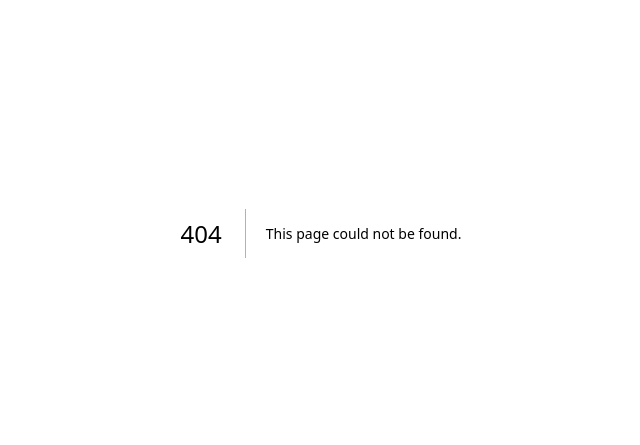
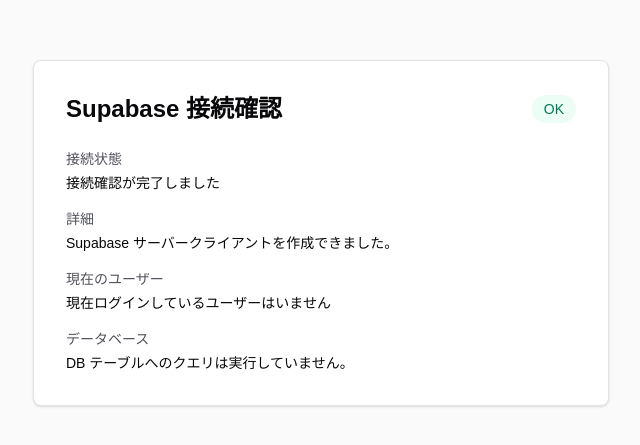
Before and after one commit to aekg8812/FoodKit, a Next.js app: page /supabase-test in a window 1280 px wide. Before the commit this address had no page. Shown: the part 167-612 px from the top of the page, without its empty margins (319-959 px from the left). Built offline with nearby package versions, Linux system fonts and the light colour scheme; no server answers.

Commit message:
Initial Next.js setup

```diff
--- a/package.json
+++ b/package.json
@@ -9,6 +9,8 @@
     "lint": "eslint"
   },
   "dependencies": {
+    "@supabase/ssr": "^0.12.0",
+    "@supabase/supabase-js": "^2.110.0",
     "next": "16.2.10",
     "react": "19.2.4",
     "react-dom": "19.2.4"
--- /dev/null
+++ b/src/app/supabase-test/page.tsx
@@ -0,0 +1,64 @@
+import { createClient } from "@/lib/supabase/server";
+
+export default async function SupabaseTestPage() {
+  let connectionStatus = "接続確認が完了しました";
+  let connectionDetail = "Supabase サーバークライアントを作成できました。";
+  let userMessage = "現在ログインしているユーザーはいません";
+  let hasError = false;
+
+  try {
+    const supabase = await createClient();
+    const { data, error } = await supabase.auth.getUser();
+
+    if (error && error.name !== "AuthSessionMissingError") {
+      hasError = true;
+      connectionStatus = "接続確認でエラーが発生しました";
+      connectionDetail = error.message;
+    } else if (data.user) {
+      userMessage = data.user.email
+        ? `ログイン中のユーザー: ${data.user.email}`
+        : `ログイン中のユーザーID: ${data.user.id}`;
+    }
+  } catch (error) {
+    hasError = true;
+    connectionStatus = "接続確認でエラーが発生しました";
+    connectionDetail =
+      error instanceof Error ? error.message : "Supabase の確認中に不明なエラーが発生しました。";
+  }
+
+  return (
+    <main className="flex min-h-screen items-center justify-center bg-zinc-50 px-6 py-16 text-zinc-950">
+      <section className="w-full max-w-xl rounded-lg border border-zinc-200 bg-white p-8 shadow-sm">
+        <div className="mb-6 flex items-center justify-between gap-4">
+          <h1 className="text-2xl font-semibold">Supabase 接続確認</h1>
+          <span
+            className={`rounded-full px-3 py-1 text-sm font-medium ${
+              hasError ? "bg-red-50 text-red-700" : "bg-emerald-50 text-emerald-700"
+            }`}
+          >
+            {hasError ? "Error" : "OK"}
+          </span>
+        </div>
+
+        <dl className="space-y-4 text-sm">
+          <div>
+            <dt className="font-medium text-zinc-600">接続状態</dt>
+            <dd className="mt-1 text-zinc-950">{connectionStatus}</dd>
+          </div>
+          <div>
+            <dt className="font-medium text-zinc-600">詳細</dt>
+            <dd className="mt-1 text-zinc-950">{connectionDetail}</dd>
+          </div>
+          <div>
+            <dt className="font-medium text-zinc-600">現在のユーザー</dt>
+            <dd className="mt-1 text-zinc-950">{userMessage}</dd>
+          </div>
+          <div>
+            <dt className="font-medium text-zinc-600">データベース</dt>
+            <dd className="mt-1 text-zinc-950">DB テーブルへのクエリは実行していません。</dd>
+          </div>
+        </dl>
+      </section>
+    </main>
+  );
+}
--- /dev/null
+++ b/src/lib/supabase/client.ts
@@ -0,0 +1,32 @@
+import { createBrowserClient } from "@supabase/ssr";
+
+function getSupabaseEnv() {
+  const supabaseUrl = process.env.NEXT_PUBLIC_SUPABASE_URL;
+  const supabaseKey = process.env.NEXT_PUBLIC_SUPABASE_PUBLISHABLE_KEY;
+
+  const missing = [
+    !supabaseUrl && "NEXT_PUBLIC_SUPABASE_URL",
+    !supabaseKey && "NEXT_PUBLIC_SUPABASE_PUBLISHABLE_KEY",
+  ].filter(Boolean);
+
+  if (missing.length > 0) {
+    throw new Error(
+      `Supabase environment variable(s) are missing: ${missing.join(", ")}`,
+    );
+  }
+
+  if (!supabaseUrl || !supabaseKey) {
+    throw new Error("Supabase environment variables are not configured.");
+  }
+
+  return {
+    supabaseUrl,
+    supabaseKey,
+  };
+}
+
+export function createClient() {
+  const { supabaseUrl, supabaseKey } = getSupabaseEnv();
+
+  return createBrowserClient(supabaseUrl, supabaseKey);
+}
--- /dev/null
+++ b/src/lib/supabase/proxy.ts
@@ -0,0 +1,67 @@
+import { createServerClient } from "@supabase/ssr";
+import { type NextRequest, NextResponse } from "next/server";
+
+function getSupabaseEnv() {
+  const supabaseUrl = process.env.NEXT_PUBLIC_SUPABASE_URL;
+  const supabaseKey = process.env.NEXT_PUBLIC_SUPABASE_PUBLISHABLE_KEY;
+
+  const missing = [
+    !supabaseUrl && "NEXT_PUBLIC_SUPABASE_URL",
+    !supabaseKey && "NEXT_PUBLIC_SUPABASE_PUBLISHABLE_KEY",
+  ].filter(Boolean);
+
+  if (missing.length > 0) {
+    throw new Error(
+      `Supabase environment variable(s) are missing: ${missing.join(", ")}`,
+    );
+  }
+
+  if (!supabaseUrl || !supabaseKey) {
+    throw new Error("Supabase environment variables are not configured.");
+  }
+
+  return {
+    supabaseUrl,
+    supabaseKey,
+  };
+}
+
+export async function updateSession(request: NextRequest) {
+  const { supabaseUrl, supabaseKey } = getSupabaseEnv();
+  let response = NextResponse.next({
+    request: {
+      headers: request.headers,
+    },
+  });
+
+  const supabase = createServerClient(supabaseUrl, supabaseKey, {
+    cookies: {
+      getAll() {
+        return request.cookies.getAll();
+      },
+      setAll(cookiesToSet, headersToSet) {
+        cookiesToSet.forEach(({ name, value }) => {
+          request.cookies.set(name, value);
+        });
+
+        response = NextResponse.next({
+          request: {
+            headers: request.headers,
+          },
+        });
+
+        cookiesToSet.forEach(({ name, value, options }) => {
+          response.cookies.set(name, value, options);
+        });
+
+        Object.entries(headersToSet).forEach(([key, value]) => {
+          response.headers.set(key, value);
+        });
+      },
+    },
+  });
+
+  await supabase.auth.getUser();
+
+  return response;
+}
--- /dev/null
+++ b/src/lib/supabase/server.ts
@@ -0,0 +1,49 @@
+import { createServerClient } from "@supabase/ssr";
+import { cookies } from "next/headers";
+
+function getSupabaseEnv() {
+  const supabaseUrl = process.env.NEXT_PUBLIC_SUPABASE_URL;
+  const supabaseKey = process.env.NEXT_PUBLIC_SUPABASE_PUBLISHABLE_KEY;
+
+  const missing = [
+    !supabaseUrl && "NEXT_PUBLIC_SUPABASE_URL",
+    !supabaseKey && "NEXT_PUBLIC_SUPABASE_PUBLISHABLE_KEY",
+  ].filter(Boolean);
+
+  if (missing.length > 0) {
+    throw new Error(
+      `Supabase environment variable(s) are missing: ${missing.join(", ")}`,
+    );
+  }
+
+  if (!supabaseUrl || !supabaseKey) {
+    throw new Error("Supabase environment variables are not configured.");
+  }
+
+  return {
+    supabaseUrl,
+    supabaseKey,
+  };
+}
+
+export async function createClient() {
+  const cookieStore = await cookies();
+  const { supabaseUrl, supabaseKey } = getSupabaseEnv();
+
+  return createServerClient(supabaseUrl, supabaseKey, {
+    cookies: {
+      getAll() {
+        return cookieStore.getAll();
+      },
+      setAll(cookiesToSet) {
+        try {
+          cookiesToSet.forEach(({ name, value, options }) => {
+            cookieStore.set(name, value, options);
+          });
+        } catch {
+          // Cookie writes are handled by src/proxy.ts when called from Server Components.
+        }
+      },
+    },
+  });
+}
--- /dev/null
+++ b/src/proxy.ts
@@ -0,0 +1,12 @@
+import { updateSession } from "@/lib/supabase/proxy";
+import type { NextRequest } from "next/server";
+
+export async function proxy(request: NextRequest) {
+  return updateSession(request);
+}
+
+export const config = {
+  matcher: [
+    "/((?!_next/static|_next/image|favicon.ico|.*\\.(?:svg|png|jpg|jpeg|gif|webp)$).*)",
+  ],
+};
```
Also changed, not shown: 1 other file (tests, documents, lock files or other folders).
